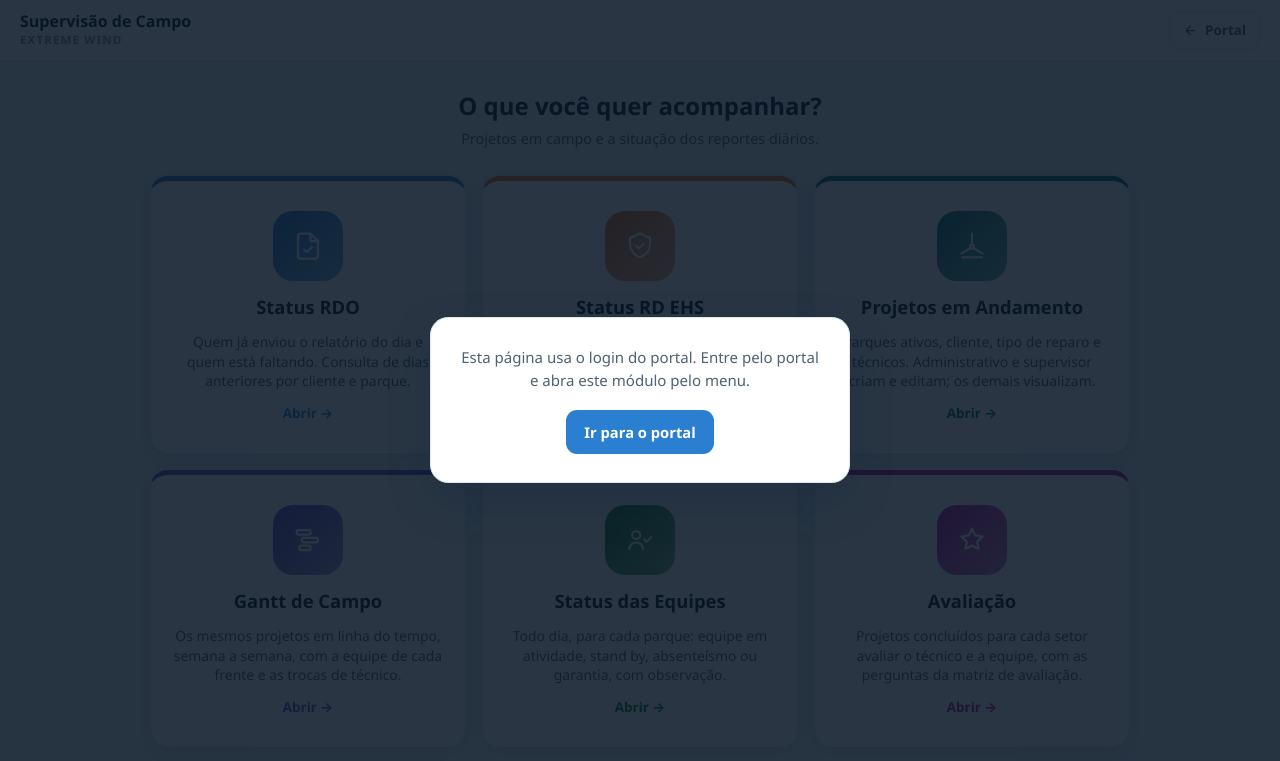
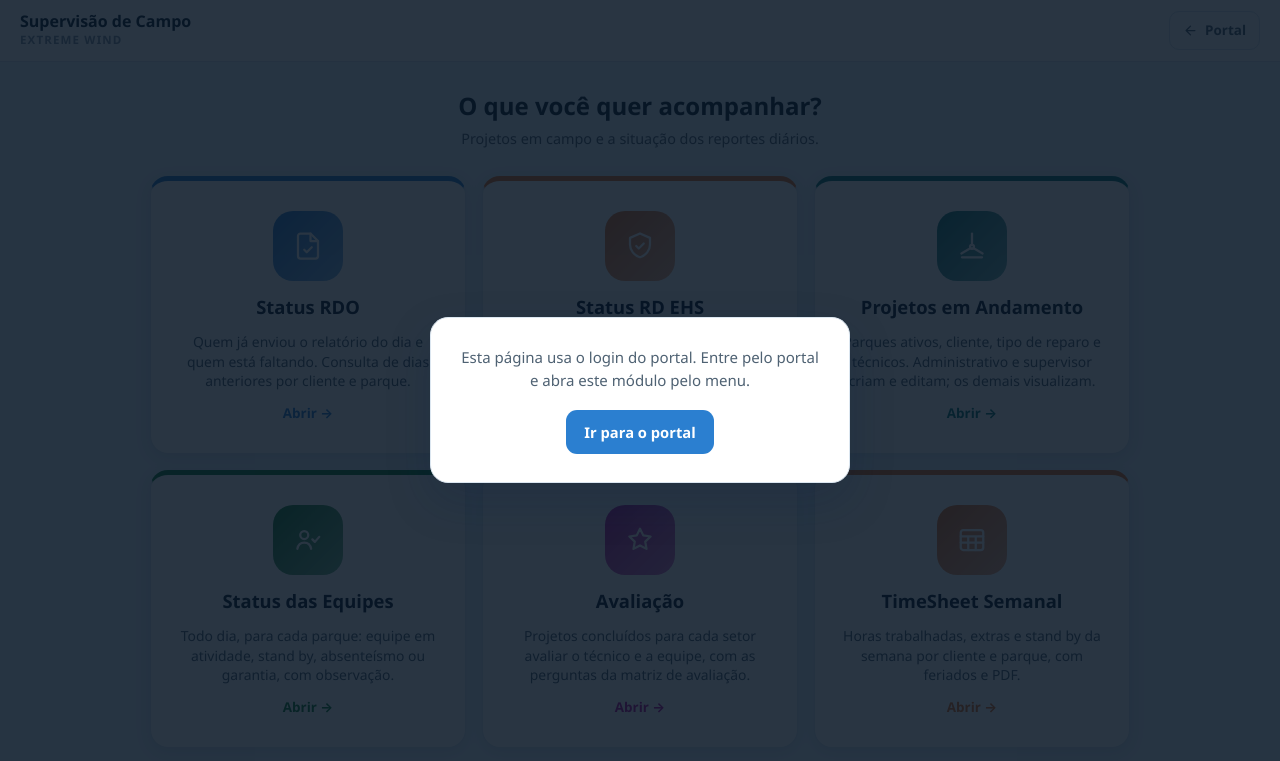
Before and after one commit to ExtremeWind-Ferramentas-de-campo/administrativo, a plain HTML site: page modulos/supervisao-campo.html in a window 1280 px wide. Shown: the top 761 px of the page. Drawn offline with Linux system fonts and the light colour scheme.

Commit message:
Supervisao de Campo: remove o card do Gantt (agora no app, Controle de Equipes)

```diff
--- a/modulos/supervisao-campo.html
+++ b/modulos/supervisao-campo.html
@@ -89,18 +89,9 @@
       <span class="abrir">Abrir →</span>
     </a>
 
-    <a class="escolha" href="gantt-campo.html" style="--c:#6a4fc4">
-      <span class="icone">
-        <svg width="30" height="30" viewBox="0 0 24 24" fill="none" stroke="currentColor" stroke-width="1.8" stroke-linecap="round" stroke-linejoin="round">
-          <rect x="3" y="4" width="11" height="3.6" rx="1.3"/>
-          <rect x="7" y="10.2" width="13" height="3.6" rx="1.3"/>
-          <rect x="5" y="16.4" width="9" height="3.6" rx="1.3"/>
-        </svg>
-      </span>
-      <span class="nome">Gantt de Campo</span>
-      <span class="desc">Os mesmos projetos em linha do tempo, semana a semana, com a equipe de cada frente e as trocas de técnico.</span>
-      <span class="abrir">Abrir →</span>
-    </a>
+    <!-- Gantt de Campo saiu daqui em 24/11/2026: agora fica no app, na tela
+         Controle de Equipes (entre os KPIs e os gráficos). O arquivo
+         gantt-campo.html continua existindo para quem tiver o link salvo. -->
 
     <a class="escolha" href="status-equipes.html" style="--c:#15803d">
       <span class="icone">
```
